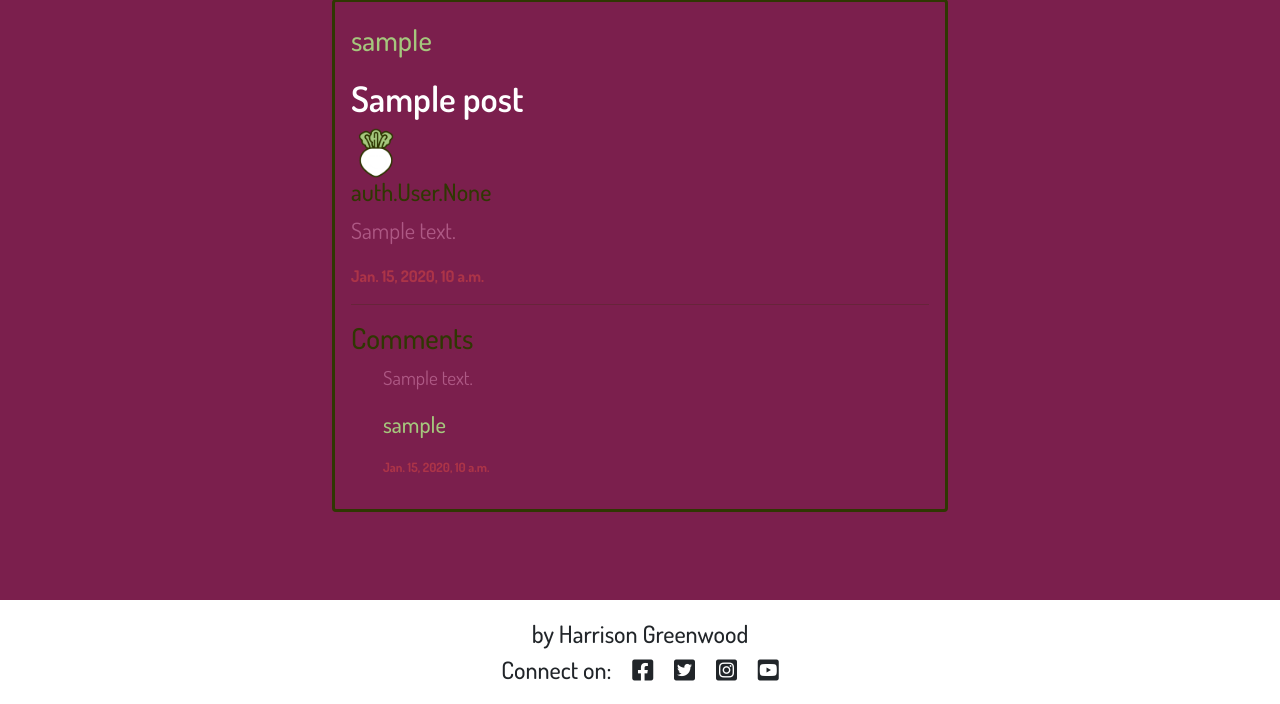
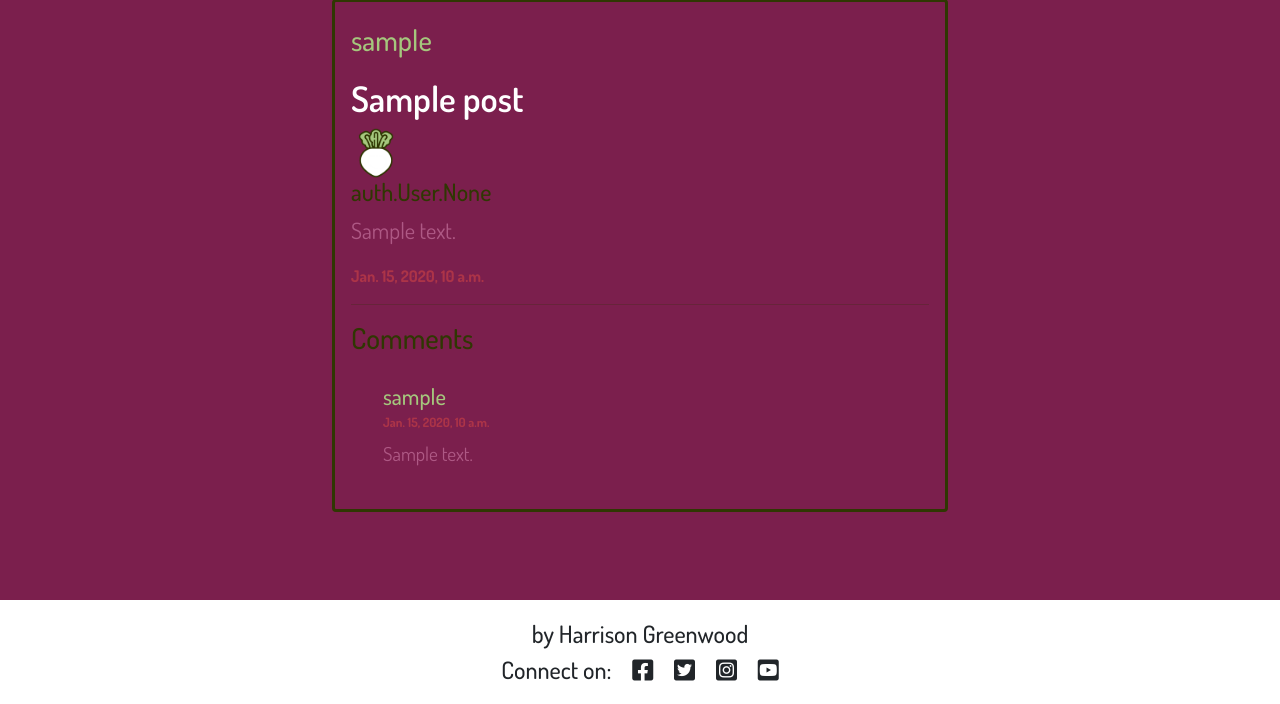
Before and after one commit to Harrisong5/Final-Project, a Django app: page / in a window 1280 px wide. Shown: the part 96-800 px from the top of the page. Run offline with Django 5.2, Linux system fonts and the light colour scheme; tables that the repository leaves empty hold one stand-in row (values such as "Sample post").

Commit message:
more comments styling

```diff
--- a/forum/templates/forum/index.html
+++ b/forum/templates/forum/index.html
@@ -26,13 +26,16 @@
                             <p class="card-date">{{ post.date}}</p>
                             <hr>
                          <h2 class="comments-header">Comments</h2>
+
                         <ul>
                             {% for comment in post.comments.all %}
-                            <li>
-                                <p class="comments-body">{{ comment.commentBody }}</p>
+                            <div class="comments-list">
+                                <li>
                                 <p class="comments-author">{{ comment.commentAuthor }}</p>
                                 <p class="comments-date">{{ comment.commentDate }}</p>
-                            </li>
+                                <p class="comments-body">{{ comment.commentBody }}</p>
+                                </li>
+                            </div>
                             {% empty %}
                             <li class="comments-body">No comments yet.</li>
                             {% endfor %}
--- a/static/css/style.css
+++ b/static/css/style.css
@@ -94,22 +94,26 @@ ul {
 
 }
 .comments-list {
-    background-color: antiquewhite;
+    margin-bottom: 1.5rem;
+    margin-top: 1.5rem;
 }
 .comments-body {
     font-family: Dosis, sans-serif;
     color: #AE5985;
     font-size: 1.2rem;
     font-weight: 400;
+    margin-bottom: 1rem;
 }
 .comments-author{
     color: #A5C77D;
     font-size: 1.4rem;
+    margin-bottom: 0;
 }
 .comments-date{
     color: #AC3448;
     font-weight: bold;
     font-size: 0.8rem;
+    margin-bottom: 0.5rem;
 
 }
 
--- a/templates/base.html
+++ b/templates/base.html
@@ -5,7 +5,7 @@
 <html class="h-100" lang="en">
 
 <head>
-    <title>CodeStar Blog</title>
+    <title>Beet</title>
     <meta name="viewport" content="width=device-width, initial-scale=1" />
 
     <!-- Google Fonts CSS -->
```
